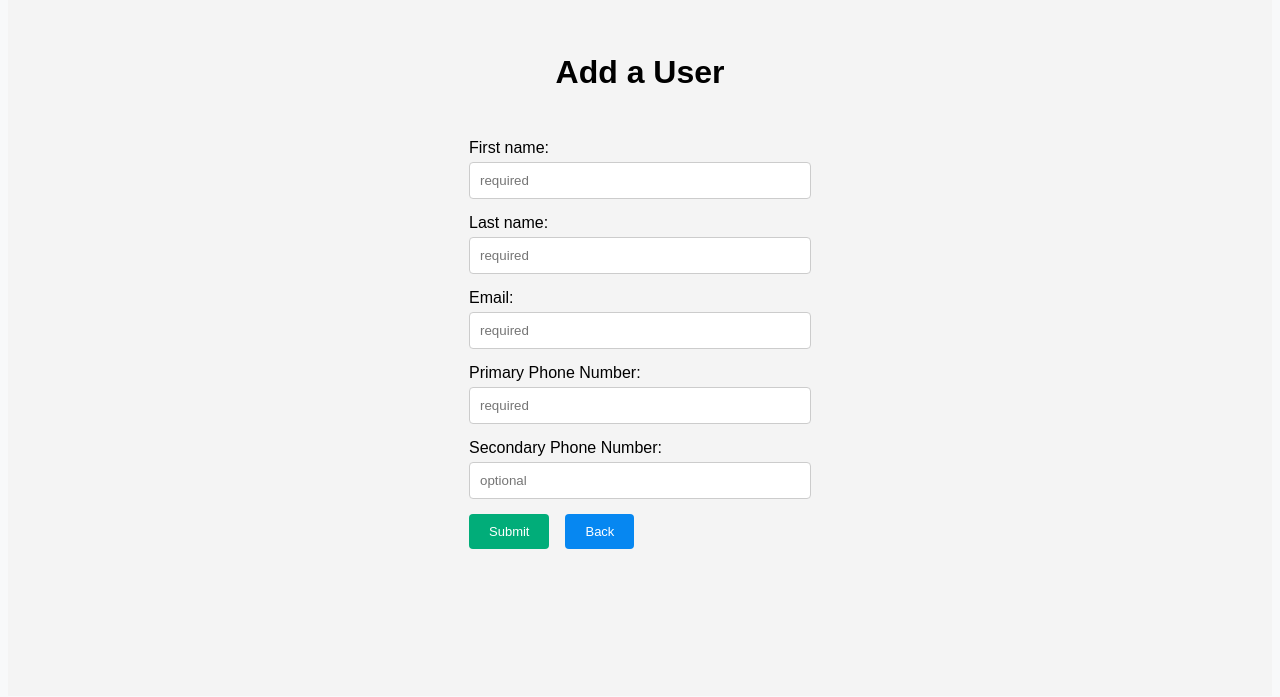
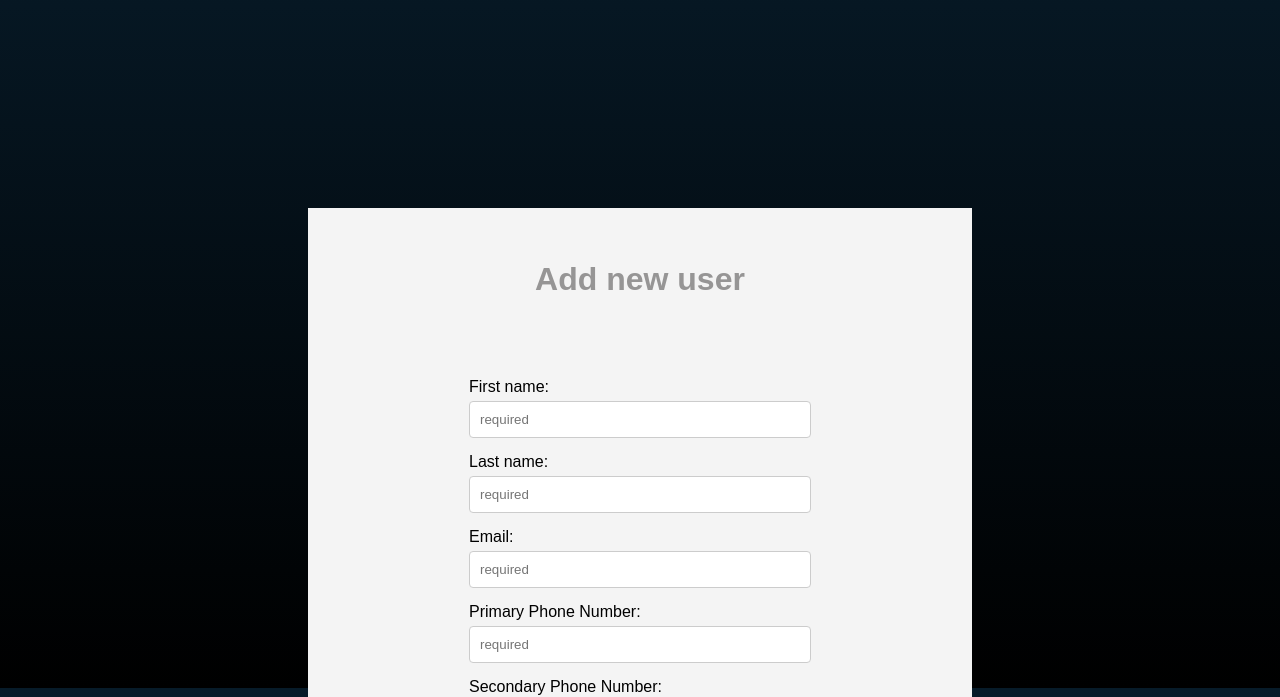
Before and after one commit to almirkopic/AddUserTask, a React (Vite) app in the folder frontend/: page /create in a window 1280 px wide. Shown: the part 112-809 px from the top of the page. Built offline with nearby package versions, Linux system fonts and the light colour scheme.

Commit message:
form err fix

```diff
--- a/frontend/src/components/Create.tsx
+++ b/frontend/src/components/Create.tsx
@@ -6,7 +6,7 @@ import { User } from "./types/User";
 
 const Create: React.FC = () => {
   const [user, setUser] = useState<User>({
-    _id: "", // ID generated on server
+    _id: "",
     firstName: "",
     lastName: "",
     email: "",
@@ -16,15 +16,22 @@ const Create: React.FC = () => {
     ],
   });
 
+  const [errors, setErrors] = useState<string[]>([]);
+
   const navigate = useNavigate();
 
   const handleSubmit = async (e: React.FormEvent<HTMLFormElement>) => {
     e.preventDefault();
+    setErrors([]); // Reset errors
     try {
       await axios.post("http://localhost:3001/users", user);
       navigate("/");
     } catch (error) {
-      console.error("Error adding user:", error);
+      if (axios.isAxiosError(error) && error.response?.data?.errors) {
+        setErrors(error.response.data.errors);
+      } else {
+        setErrors(["An unexpected error occurred"]);
+      }
     }
   };
 
@@ -32,9 +39,10 @@ const Create: React.FC = () => {
     <UserForm
       user={user}
       setUser={setUser}
-      title="Add a User"
+      title="Add new user"
       buttonText="Submit"
       onSubmit={handleSubmit}
+      errors={errors}
     />
   );
 };
--- a/frontend/src/components/Update.tsx
+++ b/frontend/src/components/Update.tsx
@@ -17,6 +17,7 @@ const Update: React.FC = () => {
     ],
   });
   const navigate = useNavigate();
+  const [errors, setErrors] = useState<string[]>([]);
 
   useEffect(() => {
     const fetchUser = async () => {
@@ -45,6 +46,7 @@ const Update: React.FC = () => {
 
   const handleSubmit = async (e: React.FormEvent<HTMLFormElement>) => {
     e.preventDefault();
+    setErrors([]);
 
     // Filter out any empty phone numbers before submitting
     const filteredUser = {
@@ -55,8 +57,12 @@ const Update: React.FC = () => {
     try {
       await axios.put(`http://localhost:3001/users/${id}`, filteredUser);
       navigate("/");
-    } catch (err) {
-      console.error("Error updating user:", err);
+    } catch (error) {
+      if (axios.isAxiosError(error) && error.response?.data?.errors) {
+        setErrors(error.response.data.errors);
+      } else {
+        setErrors(["An unexpected error occurred"]);
+      }
     }
   };
 
@@ -67,6 +73,7 @@ const Update: React.FC = () => {
       title="Update User"
       buttonText="Update"
       onSubmit={handleSubmit}
+      errors={errors}
     />
   );
 };
--- a/frontend/src/components/UserForm.tsx
+++ b/frontend/src/components/UserForm.tsx
@@ -9,6 +9,7 @@ interface UserFormProps {
   title: string;
   buttonText: string;
   onSubmit: (e: React.FormEvent<HTMLFormElement>) => Promise<void>;
+  errors?: string[];
 }
 
 const UserForm: React.FC<UserFormProps> = ({
@@ -17,6 +18,7 @@ const UserForm: React.FC<UserFormProps> = ({
   title,
   buttonText,
   onSubmit,
+  errors,
 }) => {
   const handleChange = (e: React.ChangeEvent<HTMLInputElement>) => {
     setUser({ ...user, [e.target.name]: e.target.value });
@@ -47,7 +49,19 @@ const UserForm: React.FC<UserFormProps> = ({
   return (
     <div className={classes.container}>
       <h1>{title}</h1>
-      <form onSubmit={onSubmit}>
+
+      {errors && errors.length > 0 && (
+        <div className={classes.errorContainer}>
+          <ul>
+            {errors.map((error, index) => (
+              <li key={index} className={classes.errorItem}>
+                {error}
+              </li>
+            ))}
+          </ul>
+        </div>
+      )}
+      <form onSubmit={onSubmit} noValidate>
         <div>
           <label>First name:</label>
           <input
@@ -55,7 +69,6 @@ const UserForm: React.FC<UserFormProps> = ({
             name="firstName"
             value={user.firstName}
             onChange={handleChange}
-            required
             placeholder="required"
           />
         </div>
@@ -66,7 +79,6 @@ const UserForm: React.FC<UserFormProps> = ({
             name="lastName"
             value={user.lastName}
             onChange={handleChange}
-            required
             placeholder="required"
           />
         </div>
@@ -77,7 +89,6 @@ const UserForm: React.FC<UserFormProps> = ({
             name="email"
             value={user.email}
             onChange={handleChange}
-            required
             placeholder="required"
           />
         </div>
@@ -87,7 +98,6 @@ const UserForm: React.FC<UserFormProps> = ({
             type="text"
             value={user.phoneNumbers[0]?.value || ""}
             onChange={(e) => handlePhoneChange(0, e.target.value)}
-            required
             placeholder="required"
           />
         </div>
--- a/frontend/src/components/style/Home.module.css
+++ b/frontend/src/components/style/Home.module.css
@@ -1,12 +1,13 @@
 html {
-  background-color: #f8f9fa;
+  background: linear-gradient(180deg, #071b29, #000000);
+  height: 100vh;
 }
 .container {
   display: flex;
   flex-direction: column;
   justify-content: center;
   align-items: center;
-  background-color: #f8f9fa;
+  background-color: transparent;
   margin-top: 8rem;
   height: auto;
   font-family: Arial, Helvetica, sans-serif;
--- a/frontend/src/components/style/UserForm.module.css
+++ b/frontend/src/components/style/UserForm.module.css
@@ -3,9 +3,17 @@
   justify-content: center;
   flex-direction: column;
   align-items: center;
-  height: 100vh;
+  height: auto;
   background-color: #f4f4f4;
   font-family: Arial, Helvetica, sans-serif;
+  max-width: 600px;
+  margin: 20rem auto;
+  min-height: auto;
+  padding: 2rem;
+}
+
+form {
+  padding: 2rem;
 }
 
 .formStyle {
@@ -15,6 +23,7 @@
 
 h1 {
   margin-bottom: 3rem;
+  color: rgb(150, 149, 149);
 }
 
 input {
@@ -62,3 +71,18 @@ label {
 .backBtn:hover {
   background-color: #52a8f3;
 }
+
+.errorContainer {
+  color: #dc3545;
+  margin-bottom: 1rem;
+  padding: 0.5rem;
+  border: 1px solid #dc3545;
+  border-radius: 4px;
+}
+
+.errorItem {
+  margin: 0.25rem 0;
+  list-style-type: disc;
+  margin-left: 1rem;
+  font-size: 0.8rem;
+}
```
Also changed, not shown: 2 other files (tests, documents, lock files or other folders).
